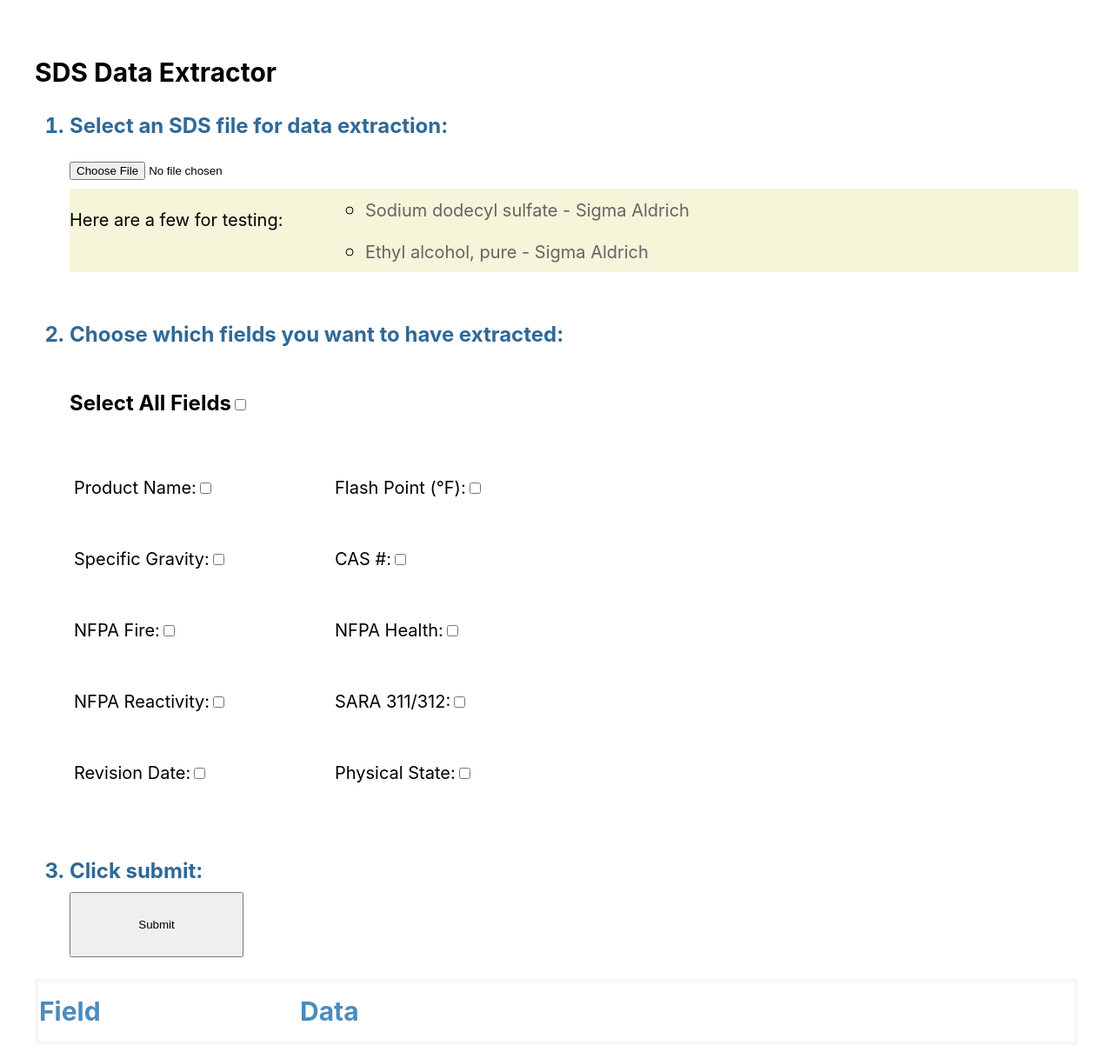
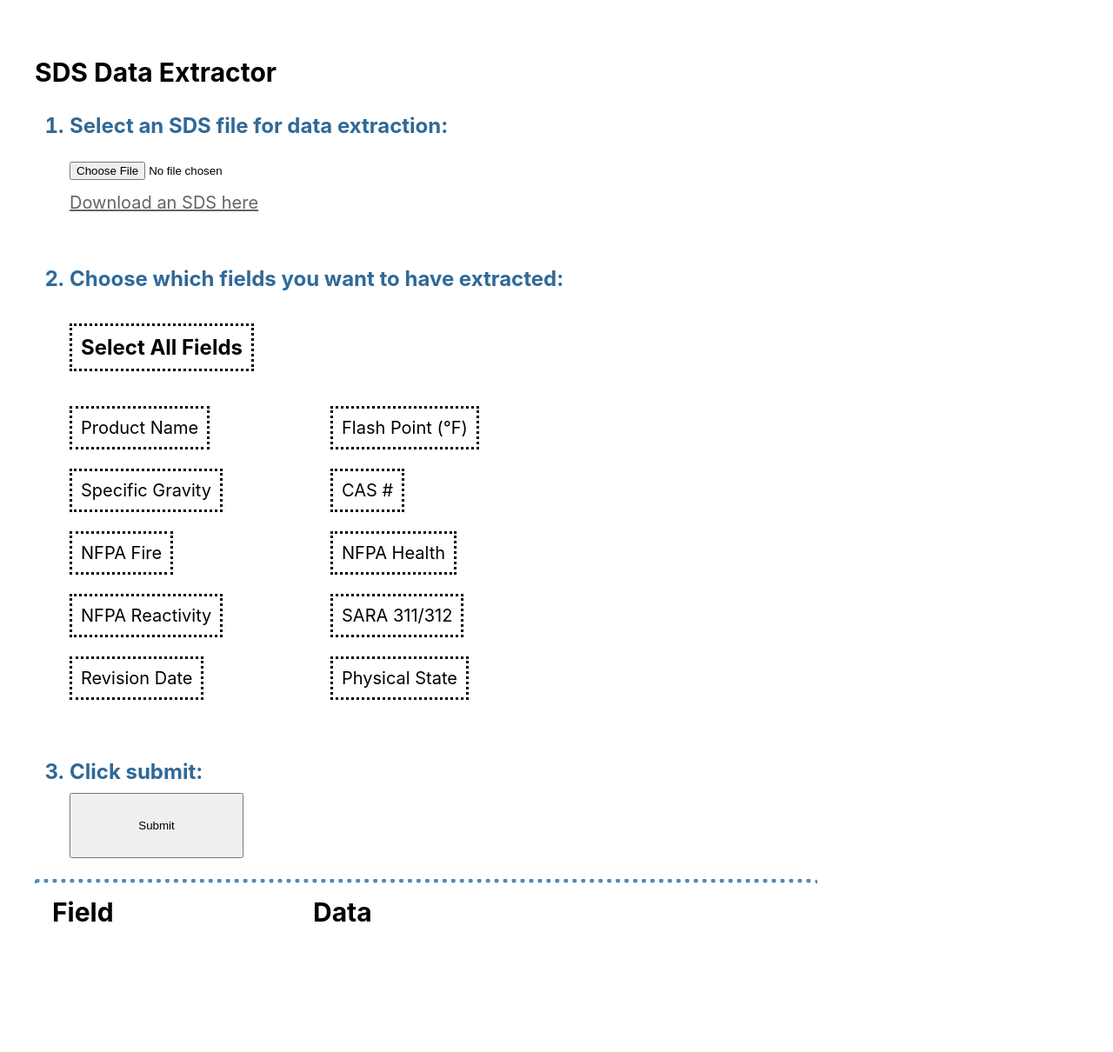
Before and after one commit to astepe/ari-blog, a Flask app: page /projects/submit_sds in a window 1280 px wide. Shown: the part 93-1303 px from the top of the page at 87% size. After the commit the page ends 1153 px from the top, so only its background shows below. Run offline with Flask 2, Linux system fonts and the light colour scheme; some libraries are stand-ins or nearby versions.

Commit message:
improved visuals on sds project

```diff
--- /dev/null
+++ b/blog/static/highlightSelectedCheckBox.js
@@ -0,0 +1,19 @@
+
+function highlightSelectedCheckBoxLabel(check_box) {
+
+    if (!(check_box.classList.contains("check_box_label_clicked"))) {
+      check_box.classList.add("check_box_label_clicked")
+    }
+    else {
+      check_box.classList.remove("check_box_label_clicked")
+    }
+};
+
+let check_boxes = document.getElementsByClassName("check_box_label");
+
+
+Array.from(check_boxes).forEach((element)=>{
+  element.addEventListener("click", ()=>highlightSelectedCheckBoxLabel(element))
+})
+
+console.log(check_boxes)
--- a/blog/static/myscripts.js
+++ b/blog/static/myscripts.js
@@ -29,6 +29,8 @@ function displayResults(results) {
     categoryItem.appendChild(p);
     categoryOutputList.appendChild(categoryItem);
 
+    var copyButtonDiv = document.createElement('div')
+    copyButtonDiv.className = "category_item";
     var copyButton = document.createElement('button');
     var copyButtonText = document.createTextNode('Copy to clipboard');
     var onclick = document.createAttribute("onclick");
@@ -38,7 +40,8 @@ function displayResults(results) {
     copyButton.setAttributeNode(onclick);
 
     copyButton.append(copyButtonText);
-    categoryOutputList.appendChild(copyButton);
+    copyButtonDiv.appendChild(copyButton)
+    categoryOutputList.appendChild(copyButtonDiv);
 
     sds_chart.appendChild(categoryOutputList);
 
@@ -70,10 +73,28 @@ function copyFunction(category) {
 }
 
 function selectAll() {
-  var boxes = document.getElementsByClassName("category");
+  var check_box_labels = document.getElementsByClassName("check_box_label");
+  var check_boxes = document.getElementsByClassName("check_box");
   var select_all_box = document.getElementById("select_all");
 
-  for (i = 0; i < boxes.length; i++) {
-    boxes[i].checked = select_all_box.checked;
+  // check boxes
+  for (i = 0; i < check_boxes.length; i++) {
+    check_boxes[i].checked = select_all_box.checked;
   };
+  console.log(check_boxes);
+  // update css
+  if (select_all_box.checked) {
+    Array.from(check_box_labels).forEach((element)=>{
+      if (!(element.classList.contains("check_box_label_clicked"))){
+        element.classList.add("check_box_label_clicked")
+      }
+    });
+  }
+  else {
+    Array.from(check_box_labels).forEach((element)=>{
+      if (element.classList.contains("check_box_label_clicked")){
+        element.classList.remove("check_box_label_clicked")
+      }
+    });
+  }
 };
--- a/blog/static/mystyle.css
+++ b/blog/static/mystyle.css
@@ -182,20 +182,28 @@ textarea, code, pre {
   grid-template-rows: 1fr;
   grid-column-gap: 20 px;
   align-items: left;
+  padding-right: 300px;
 }
 .category_output_list{
   display: grid;
-  grid-template-columns: 300px 500px auto;
-  color: #4B8BBE;
+  grid-template-columns: 300px 325px 200px;
   justify-content: left;
   align-items: center;
-  border: 5px solid rgba(0, 0, 0, 0.03);
+  border-top: 5px dotted;
   border-radius: 3px;
+  border-color: #4B8BBE;
 }
 .category_item {
   display: grid;
   justify-content: left;
   align-items: center;
+  padding-left: 20px;
+  padding-right: 20px;
+}
+.check_box {
+  opacity: 0;
+  position: absolute;
+  left: -9999px
 }
 .copy_button {
   display: grid;
@@ -203,7 +211,16 @@ textarea, code, pre {
   align-items: center;
 }
 #test_links {
-  background-color: #f4f5d9;
   display: grid;
-  grid-template-columns: 300px 500px;
+  grid-template-columns: 300px;
 }
+.check_box_label:hover {
+  background-color: #A2BFD5;
+}
+.check_box_label_clicked {
+  background-color: #4B8BBE;
+}
+.check_box_label {
+  border: dotted;
+  padding: 10px;
+}
--- a/blog/templates/sds_parser_form.html
+++ b/blog/templates/sds_parser_form.html
@@ -14,6 +14,11 @@ function sendRequest(event) {
   xhr.onload = function() {
     if(this.status == 200) {
       displayResults(JSON.parse(this.responseText).data);
+      let submit = document.getElementById("submit")
+      window.scrollTo({
+          top: submit.offsetTop + submit.offsetHeight,
+          behavior: 'smooth'
+        });
     }
   }
 
@@ -35,21 +40,17 @@ function sendRequest(event) {
   <li style="color: #306998; font-weight: bold;">Select an SDS file for data extraction:</li>
     {{form.sds_file}}
     <div id="test_links">
-      <p>Here are a few for testing:</p>
-      <ul>
-        <li><a target="_blank" href="https://www.sigmaaldrich.com/MSDS/MSDS/DisplayMSDSPage.do?country=US&language=en&productNumber=L4509&brand=SIAL&PageToGoToURL=https%3A%2F%2Fwww.sigmaaldrich.com%2Fcatalog%2Fsearch%3Fterm%3DL4509%26interface%3DAll%26N%3D0%26mode%3Dmatch%2520partialmax%26lang%3Den%26region%3DUS%26focus%3Dproduct">Sodium dodecyl sulfate - Sigma Aldrich</a></li>
-        <li><a target="_blank" href="https://www.sigmaaldrich.com/MSDS/MSDS/DisplayMSDSPage.do?country=US&language=en&productNumber=E7023&brand=SIGALD&PageToGoToURL=https%3A%2F%2Fwww.sigmaaldrich.com%2Fcatalog%2Fsearch%3Fterm%3DEthyl%2Balcohol%252C%2BPure%26interface%3DProduct%2520Name%26N%3D0%2B%26mode%3Dmode%2520matchpartialmax%26lang%3Den%26region%3DUS%26focus%3DproductN%3D0%2520220003048%2520219853286%2520219853269">Ethyl alcohol, pure - Sigma Aldrich</a></li>
-      </ul>
+      <a style="text-decoration: underline;" target="_blank" href="https://www.sigmaaldrich.com/MSDS/MSDS/DisplayMSDSPage.do?country=US&amp;language=en&amp;productNumber=L4509&amp;brand=SIAL&amp;PageToGoToURL=https%3A%2F%2Fwww.sigmaaldrich.com%2Fcatalog%2Fsearch%3Fterm%3DL4509%26interface%3DAll%26N%3D0%26mode%3Dmatch%2520partialmax%26lang%3Den%26region%3DUS%26focus%3Dproduct">Download an SDS here</a>
     </div>
     <br>
   <li style="color: #306998; font-weight: bold;">Choose which fields you want to have extracted:</li>
     <div>
-      <h4>Select All Fields<input type="checkbox" id="select_all" onchange="selectAll()"></h4>
+      <h4><label class="check_box_label" for="select_all">Select All Fields</label><input class="check_box" type="checkbox" id="select_all" onchange="selectAll()"></h4>
     </div>
     <div class="check_boxes">
       {% for field in form %}
       {% if field.id not in ['submit', 'sds_file', 'csrf_token'] %}
-      <p style="padding: 5px;">{{field.label}}:{{field(class='category')}}</p>
+        <p>{{field.label(class='check_box_label')}}{{field(class='check_box')}}</p>
       {% endif %}
       {% endfor %}
     </div>
@@ -65,4 +66,5 @@ function sendRequest(event) {
     <div></div>
   </div>
 </div>
+<script src="{{url_for('static', filename='highlightSelectedCheckBox.js')}}"></script>
 {% endblock %}
```
Also changed, not shown: blog/projects/parser.py (+7 -7 lines).
